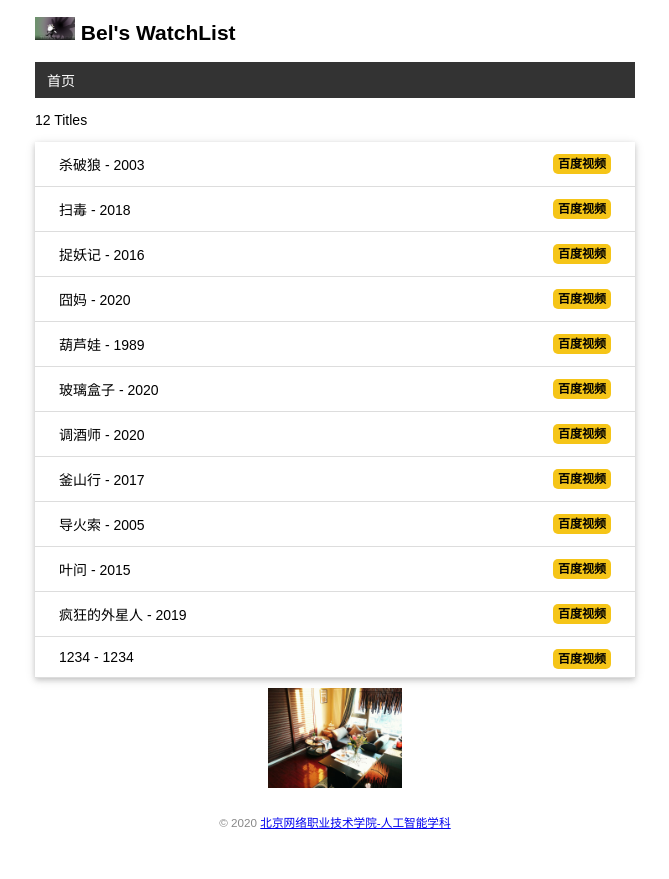
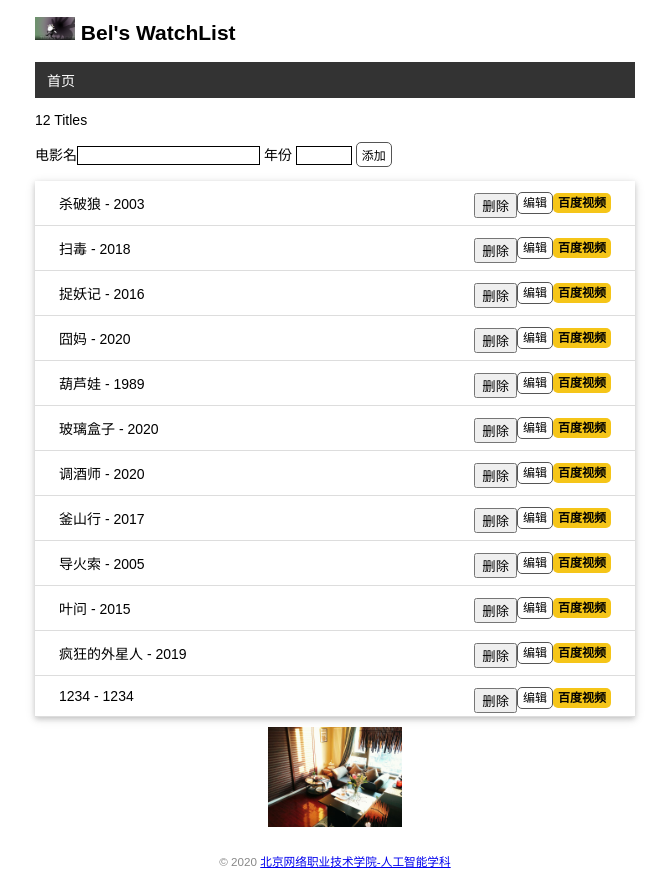
Before and after one commit to Belmod-git/watchlist, a Flask app: template templates/index.html in a window 1280 px wide. Shown: the whole page, without its empty margins (305-974 px from the left). Before the commit the page ends 829 px from the top, so only its background shows below. Run offline with Flask 2, Linux system fonts and the light colour scheme; the template is opened without the code that fills it: values that come from a table or form of the project are taken from there, others are empty; data comes from the database, SQL or seed files in the repository; both versions use the stored data as it was after the commit.

Commit message:
添加，更新，删除数据

```diff
--- a/app.py
+++ b/app.py
@@ -2,9 +2,10 @@
 import sys
 import click
 
-from flask import Flask,render_template
+from flask import Flask,render_template,request,url_for,redirect,flash
 from flask_sqlalchemy import SQLAlchemy
 from sqlalchemy import Column,Integer,String
+app = Flask(__name__)
 
 WIN = sys.platform.startswith('win')
 if WIN:
@@ -12,10 +13,10 @@
 else:
     prefix = 'sqlite:////'  # Mac，Linux，四个斜杠
 
-app = Flask(__name__)
 
 app.config['SQLALCHEMY_DATABASE_URI'] = prefix + os.path.join(app.root_path,'data.db')
 app.config['SQLALCHEMY_TRACK_MODIFICATIONS'] = False  # 关闭对模型修改的监控
+app.config['SECRET_KEY'] = 'dev'
 
 db = SQLAlchemy(app)
 
@@ -38,9 +39,7 @@
 def initdb(drop):
 	if drop:
 		db.drop_all()
-		print(1)
 	db.create_all()
-	print(2)
 	click.echo('初始化数据库')
 
 # 自定义命令forge，把数据写入数据库
@@ -68,11 +67,58 @@
 	db.session.commit()
 	click.echo('数据导入完成')
 
+# 首页
+@app.route('/',methods=['GET','POST'])
+def index():
+	if request.method == 'POST':
+		# 获取表单数据
+		title = request.form.get('title')
+		year = request.form.get('year')
 
-@app.route('/index')
-def index():
+		# 验证title、year不为空，并且title长度不大于60，year长度不大于4
+		if not title or not year or len(year)>4 or len(title)>60:
+			flash('输入错误')	# 错误提示
+			return redirect(url_for('index'))	# 重定向返回主页
+
+		movie = Movie(title=title,year=year)	# 创建记录
+		db.session.add(movie)	# 添加到数据库会话
+		db.session.commit()	# 提交数据库会话
+		flash('数据创建成功')
+		return redirect(url_for('index'))
+
 	movies = Movie.query.all()
 	return render_template('index.html',movies=movies)
+
+# 编辑电影信息页面
+@app.route('/movie/edit/<int:movie_id>',methods=['GET','POST'])
+def edit(movie_id):
+	movie = Movie.query.get_or_404(movie_id)
+
+	if request.method == 'POST':
+		title = request.form['title']
+		year = request.form['year']
+
+		if not title or not year or len(year)>4 or len(title)>60:
+			flash('输入错误')
+			return redirect(url_for('edit'),movie_id=movie_id)
+		movie.title = title
+		movie.year = year
+		db.session.commit()
+		flash('电影信息已经更新')
+		return redirect(url_for('index'))
+	return render_template('edit.html',movie=movie)
+
+# 删除信息
+@app.route('/movie/delete/<int:movie_id>',methods=['POST'])
+
+def delete(movie_id):
+	print(111)
+	movie = Movie.query.get_or_404(movie_id)
+	db.session.delete(movie)
+	db.session.commit()
+	flash('删除数据成功')
+	return redirect(url_for('index'))
+
 
 @app.errorhandler(404)  # 传入要处理的错误代码
 def page_not_found(e):
--- a/static/style.css
+++ b/static/style.css
@@ -67,3 +67,39 @@
     border-radius: 5px;
     padding: 3px 5px;
 }
+/* 美化input标签 */
+input[type=submit] {
+    font-family: inherit;
+}
+input[type=text] {
+    border: 1px solid black;
+}
+input[name=year] {
+    width: 50px;
+}
+.btn{
+    font-size: 12px;
+    padding: 3px 5px;
+    text-decoration: none;
+    cursor: pointer;
+    background: white;
+    color: black;
+    border: 1px solid #555555;
+    border-radius: 5px;
+}
+.btn:hover{
+    text-decoration: none;
+    background: black;
+    color: white;
+    border: 1px solid black;
+}
+.alert{
+    position: relative;
+    padding: 7px;
+    margin: 7px 0;
+    border: 1px solid transparent;
+    color: #004085;
+    background: #cce5ff;
+    border-color: #b8daff;
+    /*border-spacing: ;*/
+}
--- a/templates/base.html
+++ b/templates/base.html
@@ -12,6 +12,9 @@
 </head>
 
 <body>
+        {% for message in get_flashed_messages() %}
+            <div class="alert">{{message}}}</div>
+        {% endfor %}
     <h2>
         <img class='avatar' src="{{ url_for('static',filename='images/1001.jpg') }}" alt="头像">
         {{ user.name }}'s WatchList
--- a/templates/index.html
+++ b/templates/index.html
@@ -2,6 +2,13 @@
 
 {% block content %}
 <p>{{ movies|length }} Titles</p >
+<!-- 表单 -->
+<form action='' method='post'>
+    电影名<input type="text" name="title" autocomplete="off" required>
+    年份  <input type="text" name="year" autocomplete="off" required>
+    <input type="submit" class='btn' name='submit' value='添加'>
+</form>
+
 <ul class='movie-list'>
     {% for movie in movies %}
     <li>
@@ -9,6 +16,14 @@
         <span class='float-right'>
             <a class='vbd' href="http://v.baidu.com/v?word={{ movie.title }}&ct=301989888&rn=67&pn=0&db=0&s=0&fbl=800&ie=utf-8&oq=nnkd&f=3&rsp=0" target='_blank'
                 title="在IMDB中查找此电影">百度视频</a>
+        </span>
+        <span class='float-right'>
+            <a class='btn' href="{{ url_for('edit',movie_id=movie.id) }}">编辑</a>
+        </span>
+        <span class='float-right'>
+            <form  action="inline-form" action="" method="post">
+                <input type="submit" name="delete" value="删除" onclick="return confirm('确定删除吗？')">
+            </form>
         </span>
     </li>
 
```
Also changed, not shown: templates/edit.html (added, +9 -0 lines), data.db.
